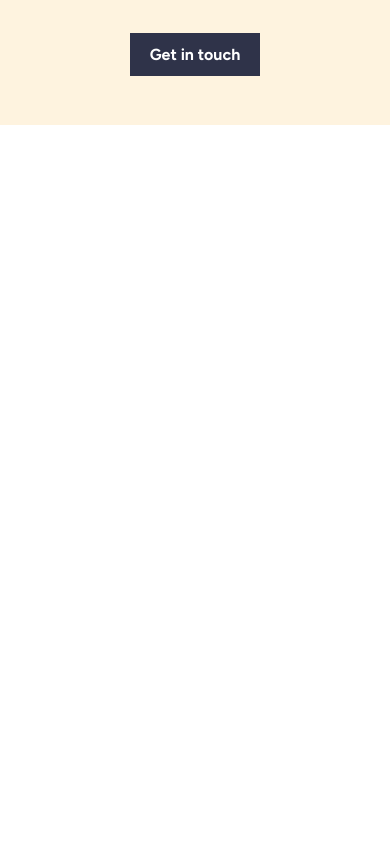
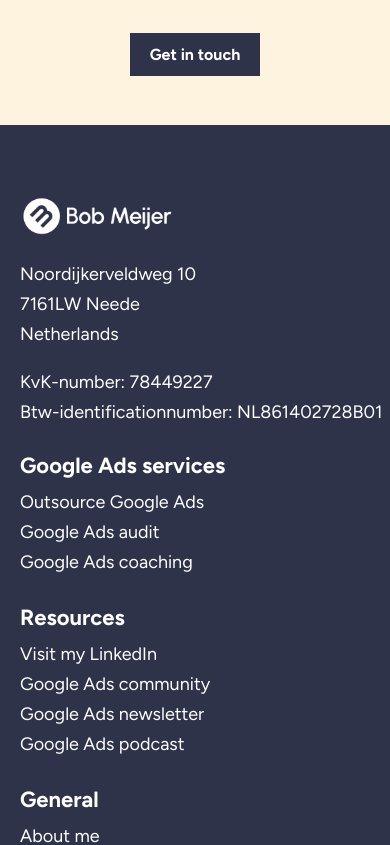
Before and after one commit to alexneumayr/react-landing-page-clone, a JavaScript app: page / in a window 390 px wide. Shown: the part 8225-9070 px from the top of the page. Before the commit the page ends 8350 px from the top, so only its background shows below. Built offline with nearby package versions, Linux system fonts and the light colour scheme; the HTML template or start-up script is replaced by a standard one.

Commit message:
Add mobile Footer

```diff
--- a/src/App.js
+++ b/src/App.js
@@ -21,7 +21,7 @@ export default function App() {
         <GetInTouch />
         <Testimonials />
         <ReadyToGrow />
-        {/* <Footer /> */}
+        <Footer />
       </main>
     </div>
   );
--- a/src/Footer/Footer.module.css
+++ b/src/Footer/Footer.module.css
@@ -5,6 +5,9 @@
 .footerContainer {
   max-width: 1173px;
   margin: 0 auto;
+  @media (max-width: 765px) {
+    padding-top: 50px;
+  }
 }
 
 .upperFooter {
@@ -18,6 +21,10 @@
   @media (max-width: 1020px) {
     flex-wrap: wrap;
     gap: 30px;
+  }
+  @media (max-width: 765px) {
+    flex-direction: column;
+    gap: 0px;
   }
 }
 
@@ -40,6 +47,9 @@
 .footerCard {
   width: 369px;
   height: 260px;
+  @media (max-width: 765px) {
+    height: initial;
+  }
 }
 
 .footerCard p {
@@ -61,6 +71,10 @@
 .footerCard ul {
   list-style: none;
   margin-top: 20px;
+  @media (max-width: 765px) {
+    margin-top: 0;
+    margin-bottom: 20px;
+  }
 }
 
 .footerHeading {
```
